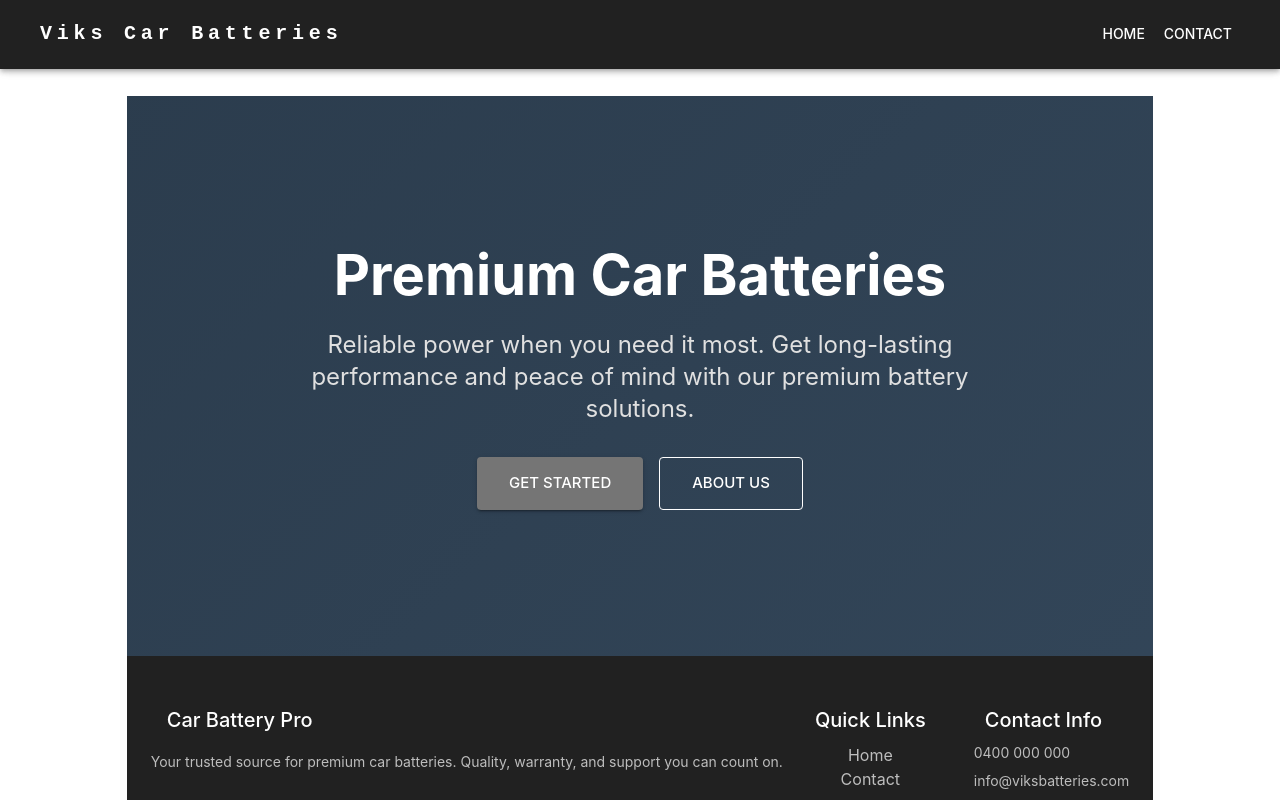
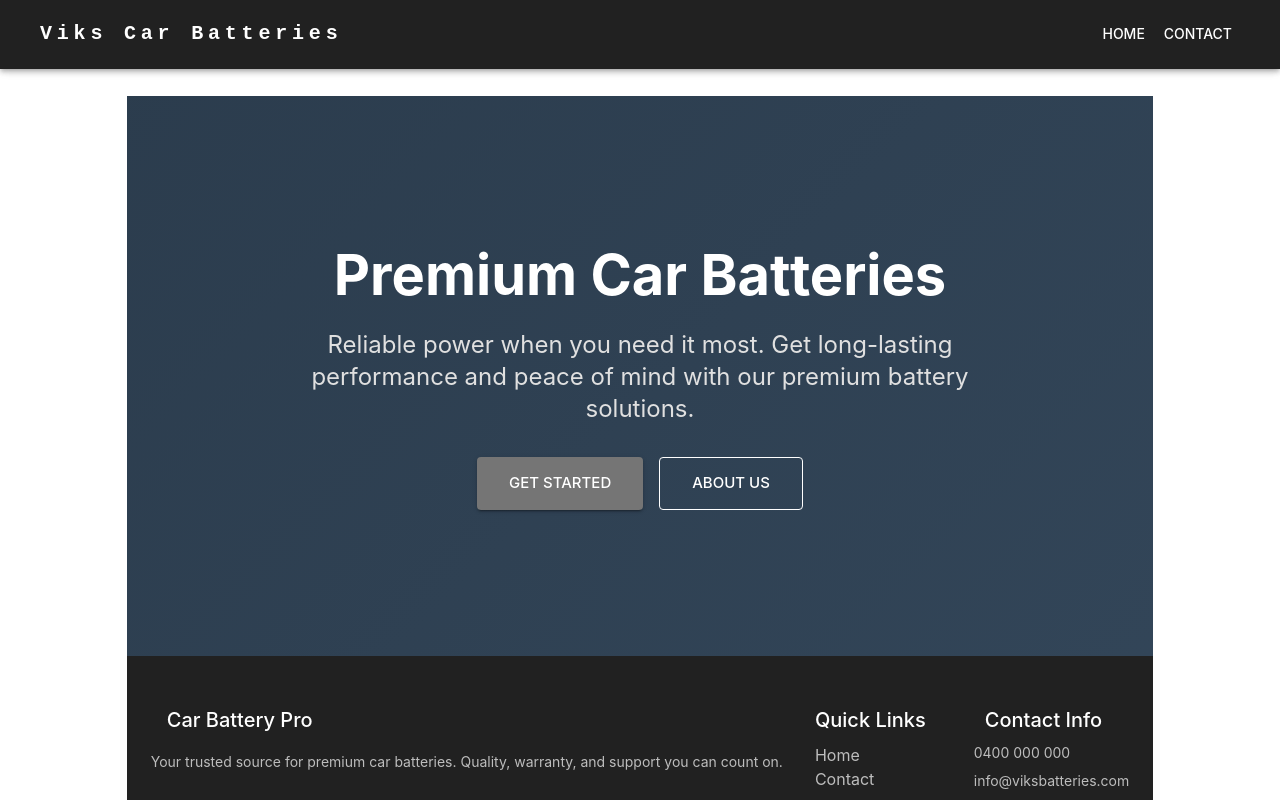
Before and after one commit to unoriginalNameCS/Viks, a React (Vite) app in the folder frontend/: page /#/ in a window 1280 px wide. Shown: the top 800 px of the page. Built offline with nearby package versions, Linux system fonts and the light colour scheme; some icons are missing.

Commit message:
Removed link tags and just using a button in footer

```diff
--- a/frontend/src/components/Footer.jsx
+++ b/frontend/src/components/Footer.jsx
@@ -36,20 +36,22 @@ export default function Footer() {
               Quick Links
             </Typography>
             <Link
+              component="button"
               onClick={() => navigate('/')}
               color="grey.400"
               underline="hover"
               display="block"
-              sx={{ cursor: 'pointer' }}
+              sx={{ cursor: 'pointer', textAlign: 'left' }}
             >
               Home
             </Link>
             <Link
+              component="button"
               onClick={() => navigate('/contact')}
               color="grey.400"
               underline="hover"
               display="block"
-              sx={{ cursor: 'pointer' }}
+              sx={{ cursor: 'pointer', textAlign: 'left' }}
             >
               Contact
             </Link>
```
